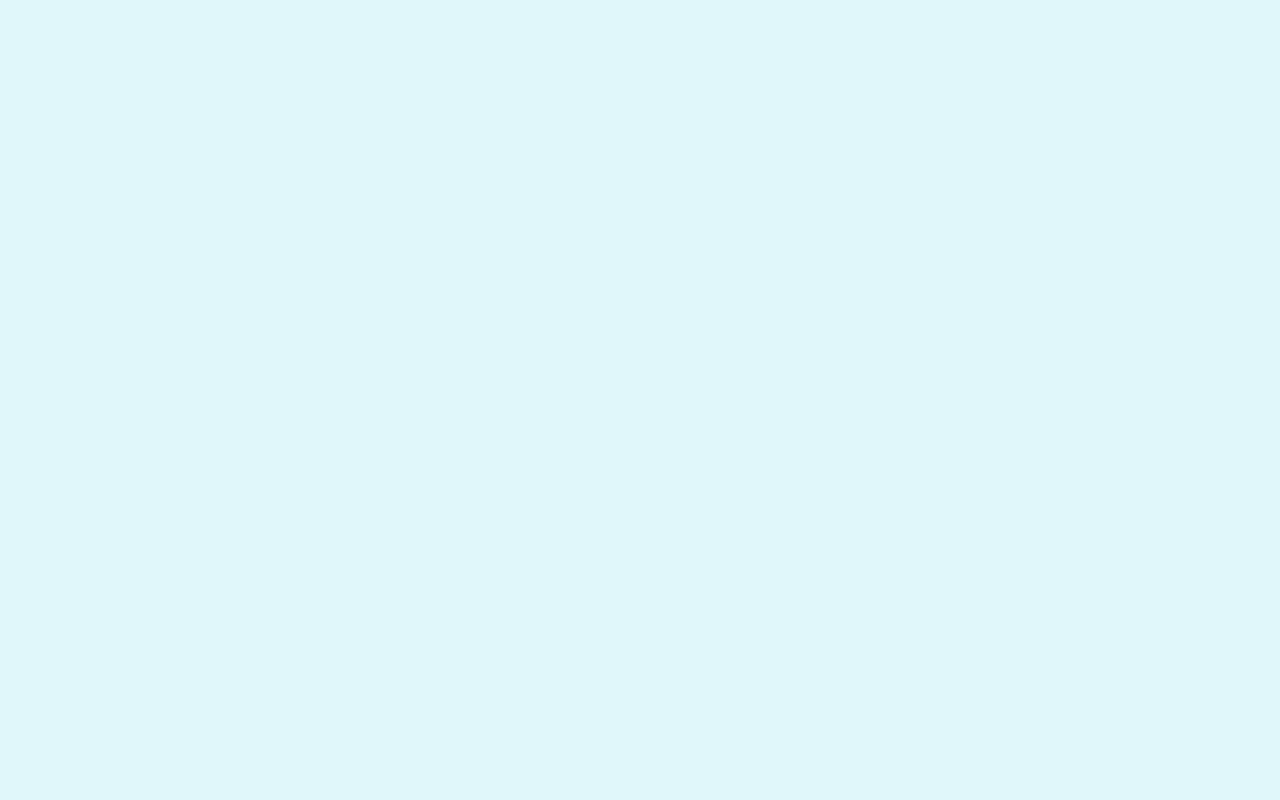
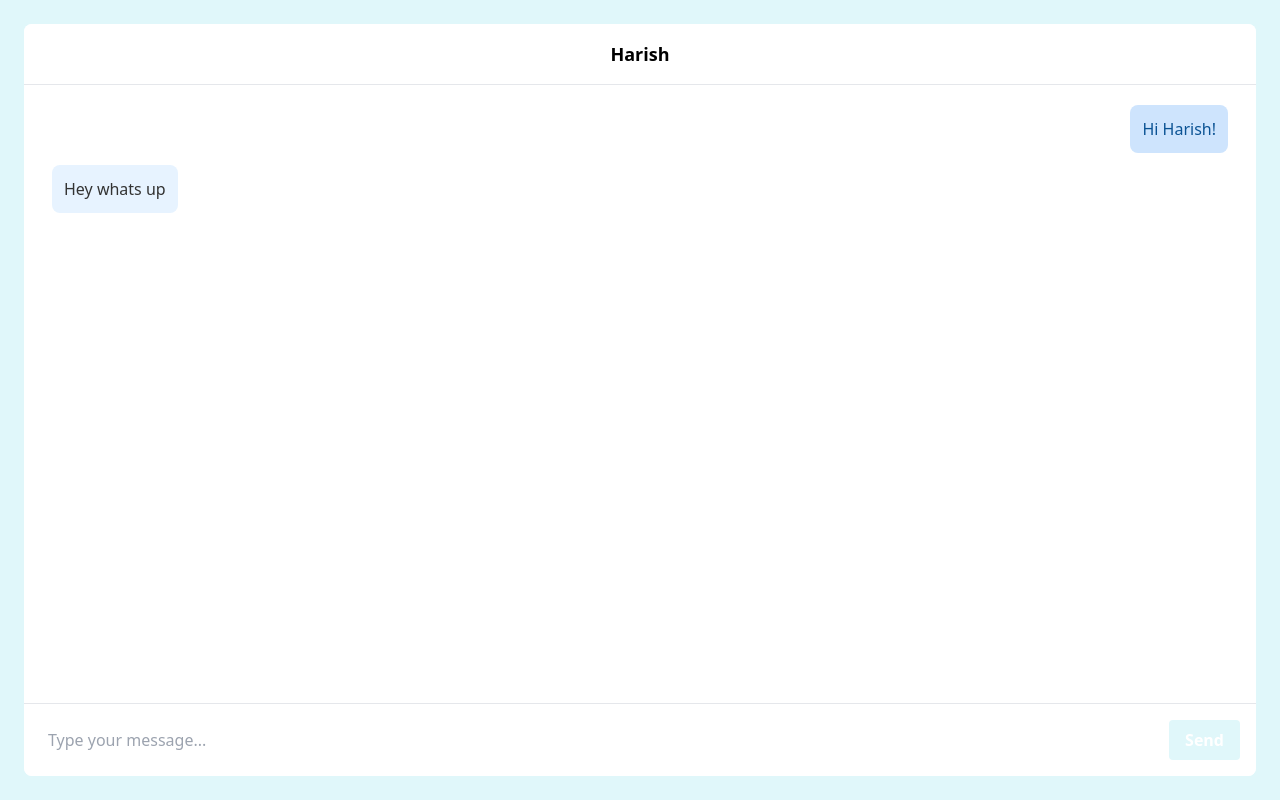
Before and after one commit to Karthik-Kundurthy/hackgt11, a React (Create React App) app in the folder voice-mirror-frontend/: page /chat/1 in a window 1280 px wide. Before the commit this address had no page. Built offline with nearby package versions, Linux system fonts and the light colour scheme.

Commit message:
Create static chat page

```diff
--- a/voice-mirror-frontend/src/App.tsx
+++ b/voice-mirror-frontend/src/App.tsx
@@ -4,6 +4,7 @@ import HomePage from "./HomePage";
 import { BrowserRouter as Router, Routes, Route } from "react-router-dom";
 import CreatePage from "./CreatePage";
 import EditPage from "./EditPage";
+import ChatPage from "./ChatPage";
 
 function App() {
   return (
@@ -13,6 +14,7 @@ function App() {
           <Route path="/" element={<HomePage />} />
           <Route path="/create" element={<CreatePage />} />
           <Route path="/edit/:id" element={<EditPage />} />
+          <Route path="/chat/:id" element={<ChatPage />} />
         </Routes>
       </Router>
     </AppLayout>
--- a/voice-mirror-frontend/src/AppLayout.tsx
+++ b/voice-mirror-frontend/src/AppLayout.tsx
@@ -1,7 +1,7 @@
 function AppLayout({ children }: any) {
   return (
-    <div className="bg-primary w-screen h-screen p-6">
-      <main>{children}</main>
+    <div className="bg-primary w-screen h-screen p-6 flex flex-col">
+      {children}
     </div>
   );
 }
--- /dev/null
+++ b/voice-mirror-frontend/src/ChatPage.tsx
@@ -0,0 +1,67 @@
+export default function ChatPage() {
+  const messages: any = [
+    {
+      isUser: true,
+      text: "Hi Harish!",
+    },
+    {
+      isUser: false,
+      text: "Hey whats up",
+    },
+  ];
+  const inputValue = "";
+  const handleInputChange = () => {};
+  const handleSendMessage = () => {};
+
+  return (
+    <div className="flex flex-1 flex-col bg-secondary w-full mx-auto rounded-lg overflow-hidden">
+      <div className="p-4 bg-secondary border-b text-center font-bold text-lg">
+        Harish
+      </div>
+      <div
+        style={{
+          flex: "1",
+          overflowY: "auto",
+          padding: "20px",
+          background: "#ffffff",
+        }}
+      >
+        {messages.map((message: any, index: any) => (
+          <div
+            key={index}
+            className="mb-3"
+            style={{
+              textAlign: message.isUser ? "right" : "left",
+            }}
+          >
+            <span
+              className="inline-block p-3 rounded-lg mx-2 max-w-full break-words"
+              style={{
+                backgroundColor: message.isUser ? "#cee4fd" : "#e7f3ff",
+                color: message.isUser ? "#0B5394" : "#333",
+              }}
+            >
+              {message.text}
+            </span>
+          </div>
+        ))}
+      </div>
+
+      <div className="flex items-center p-4 border-t w-full bg-secondary">
+        <input
+          type="text"
+          value={inputValue}
+          onChange={handleInputChange}
+          placeholder="Type your message..."
+          className="flex-1 p-2 rounded-lg border-none outline-none mr-3 text-md"
+        />
+        <button
+          onClick={handleSendMessage}
+          className="text-white font-bold py-2 px-4 rounded bg-primary hover:bg-primary-dark focus:outline-none focus:shadow-outline"
+        >
+          Send
+        </button>
+      </div>
+    </div>
+  );
+}
--- a/voice-mirror-frontend/src/PersonaCard.tsx
+++ b/voice-mirror-frontend/src/PersonaCard.tsx
@@ -5,7 +5,11 @@ export default function PersonaCard({ persona }: any) {
   // typical card layout with image, title, and description and edit button
   const navigate = useNavigate();
   return (
-    <button>
+    <button
+      onClick={() => {
+        navigate("/chat/" + persona.id);
+      }}
+    >
       <div className="flex border-2 rounded-xl border-primaryBorder bg-secondary p-3 gap-4 h-32">
         <div className="flex flex-col justify-center">
           <img
--- a/voice-mirror-frontend/src/index.css
+++ b/voice-mirror-frontend/src/index.css
@@ -557,12 +557,30 @@ video {
   src: url("https://fonts.googleapis.com/css2?family=Roboto:ital,wght@0,100;0,300;0,400;0,500;0,700;0,900;1,100;1,300;1,400;1,500;1,700;1,900&display=swap");
 }
 
+.mx-2 {
+  margin-left: 0.5rem;
+  margin-right: 0.5rem;
+}
+
+.mx-auto {
+  margin-left: auto;
+  margin-right: auto;
+}
+
 .mb-1 {
   margin-bottom: 0.25rem;
 }
 
 .mt-5 {
   margin-top: 1.25rem;
+}
+
+.mb-3 {
+  margin-bottom: 0.75rem;
+}
+
+.mr-3 {
+  margin-right: 0.75rem;
 }
 
 .block {
@@ -581,6 +599,10 @@ video {
   display: grid;
 }
 
+.hidden {
+  display: none;
+}
+
 .h-10 {
   height: 2.5rem;
 }
@@ -591,6 +613,10 @@ video {
 
 .h-screen {
   height: 100vh;
+}
+
+.h-full {
+  height: 100%;
 }
 
 .w-10 {
@@ -607,6 +633,18 @@ video {
 
 .max-w-96 {
   max-width: 24rem;
+}
+
+.max-w-full {
+  max-width: 100%;
+}
+
+.max-w-xl {
+  max-width: 36rem;
+}
+
+.flex-1 {
+  flex: 1 1 0%;
 }
 
 .appearance-none {
@@ -642,6 +680,18 @@ video {
   gap: 1.25rem;
 }
 
+.justify-self-stretch {
+  justify-self: stretch;
+}
+
+.overflow-hidden {
+  overflow: hidden;
+}
+
+.break-words {
+  overflow-wrap: break-word;
+}
+
 .rounded {
   border-radius: 0.25rem;
 }
@@ -654,12 +704,32 @@ video {
   border-radius: 0.75rem;
 }
 
+.rounded-lg {
+  border-radius: 0.5rem;
+}
+
 .border-2 {
   border-width: 2px;
 }
 
+.border {
+  border-width: 1px;
+}
+
+.border-b {
+  border-bottom-width: 1px;
+}
+
+.border-t {
+  border-top-width: 1px;
+}
+
 .border-dashed {
   border-style: dashed;
+}
+
+.border-none {
+  border-style: none;
 }
 
 .border-inputBorder {
@@ -705,6 +775,14 @@ video {
   padding: 1.5rem;
 }
 
+.p-2 {
+  padding: 0.5rem;
+}
+
+.p-4 {
+  padding: 1rem;
+}
+
 .px-4 {
   padding-left: 1rem;
   padding-right: 1rem;
@@ -745,6 +823,10 @@ video {
   padding-top: 0.25rem;
 }
 
+.text-center {
+  text-align: center;
+}
+
 .text-start {
   text-align: start;
 }
@@ -756,6 +838,11 @@ video {
 
 .text-xl {
   font-size: 1.25rem;
+  line-height: 1.75rem;
+}
+
+.text-lg {
+  font-size: 1.125rem;
   line-height: 1.75rem;
 }
 
@@ -796,6 +883,26 @@ video {
   color: rgb(0 0 0 / var(--tw-text-opacity));
 }
 
+.text-white {
+  --tw-text-opacity: 1;
+  color: rgb(255 255 255 / var(--tw-text-opacity));
+}
+
+.shadow-lg {
+  --tw-shadow: 0 10px 15px -3px rgb(0 0 0 / 0.1), 0 4px 6px -4px rgb(0 0 0 / 0.1);
+  --tw-shadow-colored: 0 10px 15px -3px var(--tw-shadow-color), 0 4px 6px -4px var(--tw-shadow-color);
+  box-shadow: var(--tw-ring-offset-shadow, 0 0 #0000), var(--tw-ring-shadow, 0 0 #0000), var(--tw-shadow);
+}
+
+.outline-none {
+  outline: 2px solid transparent;
+  outline-offset: 2px;
+}
+
+.outline {
+  outline-style: solid;
+}
+
 .focus\:border-inputFocus:focus {
   --tw-border-opacity: 1;
   border-color: rgb(2 136 209 / var(--tw-border-opacity));
```
